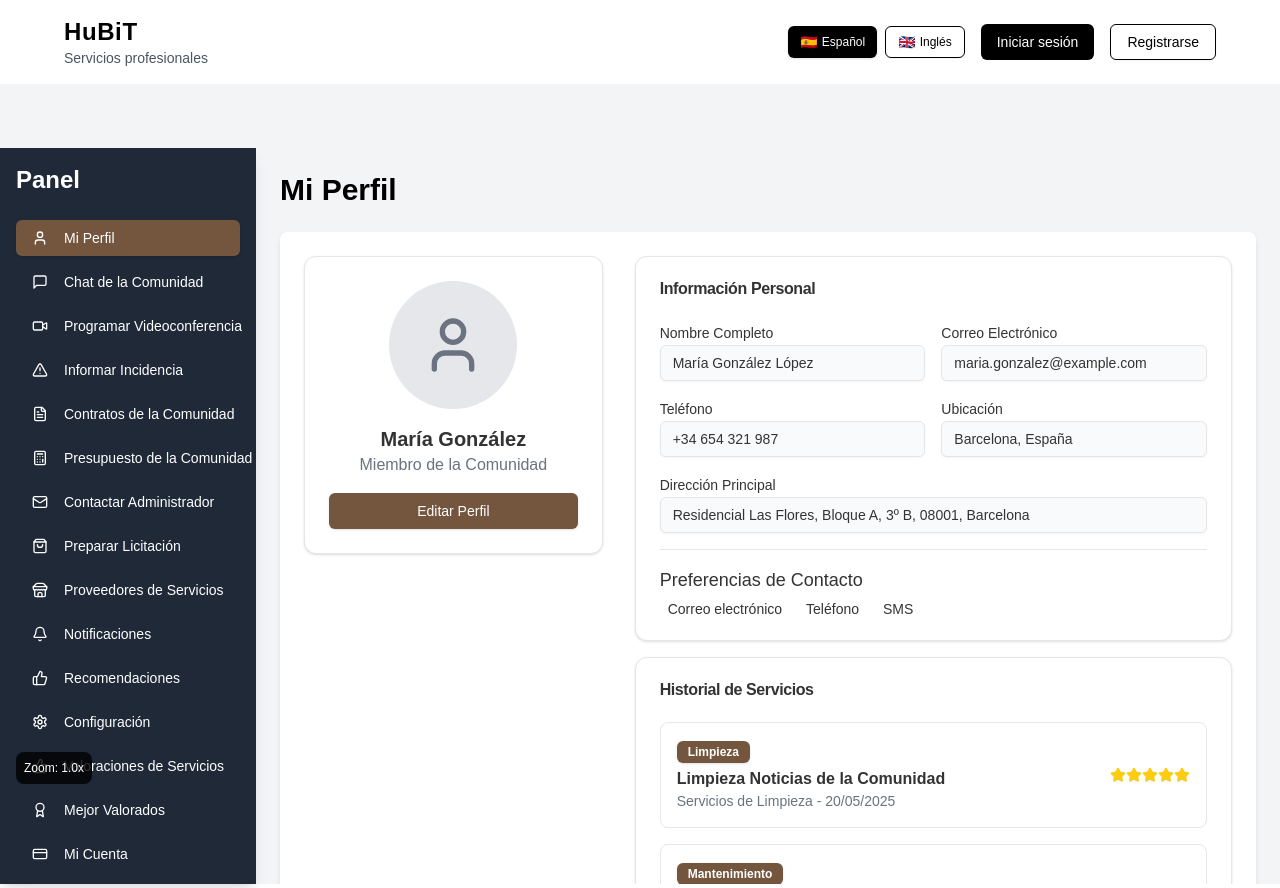
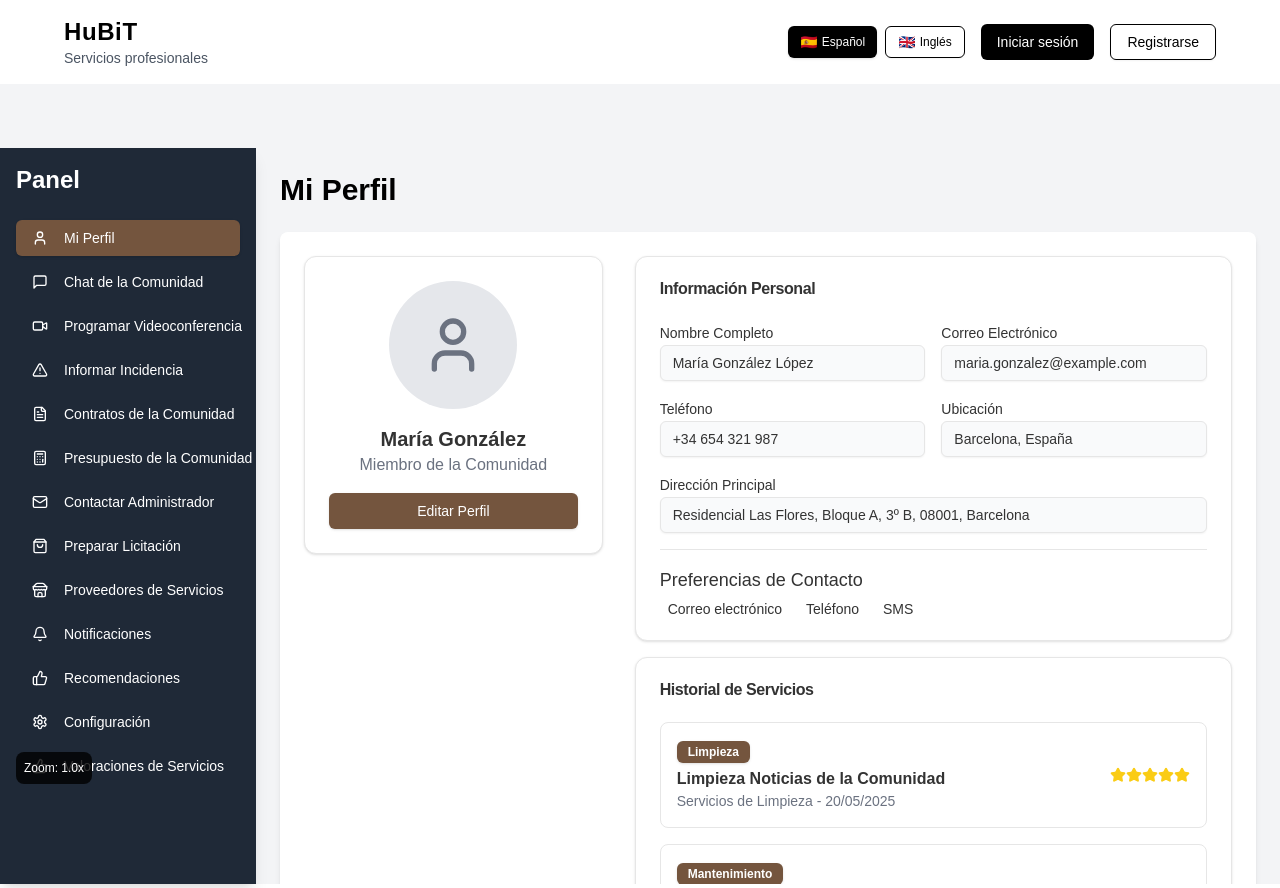
Before and after one commit to Hubit85/HubitApp, a Next.js app: page /community-member in a window 1280 px wide. Built offline with nearby package versions, Linux system fonts and the light colour scheme.

Commit message:
feat(community-member): Remove My Account and Service Ratings features

```diff
--- a/src/contexts/LanguageContext.tsx
+++ b/src/contexts/LanguageContext.tsx
@@ -1,4 +1,3 @@
-
 import React, { createContext, useContext, useState, ReactNode, useCallback } from "react";
 
 type Language = "es" | "en";
--- a/src/pages/community-member/index.tsx
+++ b/src/pages/community-member/index.tsx
@@ -349,22 +349,6 @@ export default function CommunityMemberDashboard() {
                 <ThumbsUp className="mr-2 h-5 w-5" />
                 {t("serviceRatings")}
               </Button>
-              <Button
-                variant={activeTab === "mejores" ? "default" : "ghost"}
-                className="w-full justify-start"
-                onClick={() => setActiveTab("mejores")}
-              >
-                <Award className="mr-2 h-5 w-5" />
-                {t("bestRated")}
-              </Button>
-              <Button
-                variant={activeTab === "cuenta" ? "default" : "ghost"}
-                className="w-full justify-start"
-                onClick={() => setActiveTab("cuenta")}
-              >
-                <CreditCard className="mr-2 h-5 w-5" />
-                {t("myAccount")}
-              </Button>
             </nav>
           </div>
         </div>
@@ -387,8 +371,6 @@ export default function CommunityMemberDashboard() {
                  activeTab === "recomendaciones" ? t("recommendations") :
                  activeTab === "configuracion" ? t("configuration") :
                  activeTab === "valoraciones" ? t("serviceRatings") :
-                 activeTab === "mejores" ? t("bestRated") :
-                 activeTab === "cuenta" ? t("myAccount") :
                  t("communityMemberDashboard")}
               </h1>
 
@@ -1403,20 +1385,6 @@ export default function CommunityMemberDashboard() {
                   </div>
                 </div>
               )}
-
-              {/* Mejores Valorados Tab */}
-              {activeTab === "mejores" && (
-                <div className="bg-white rounded-lg shadow-md p-6">
-                  <p className="text-gray-600">{t("bestRatedProvidersFeatureComingSoon")}</p>
-                </div>
-              )}
-
-              {/* Mi Cuenta Tab */}
-              {activeTab === "cuenta" && (
-                <div className="bg-white rounded-lg shadow-md p-6">
-                  <p className="text-gray-600">{t("myAccountFeatureComingSoon")}</p>
-                </div>
-              )}
             </div>
           </ZoomableSection>
         </div>
```
